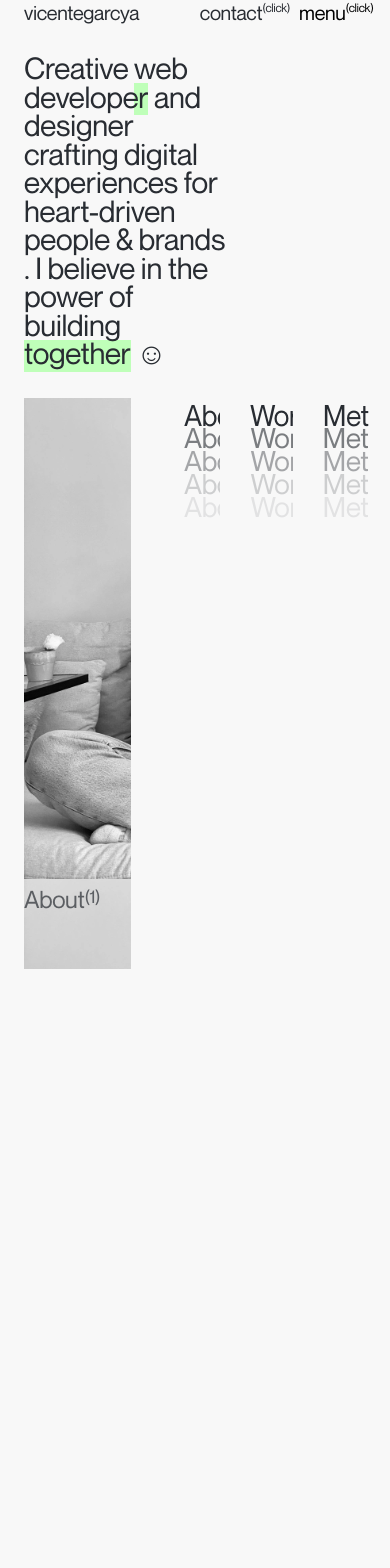
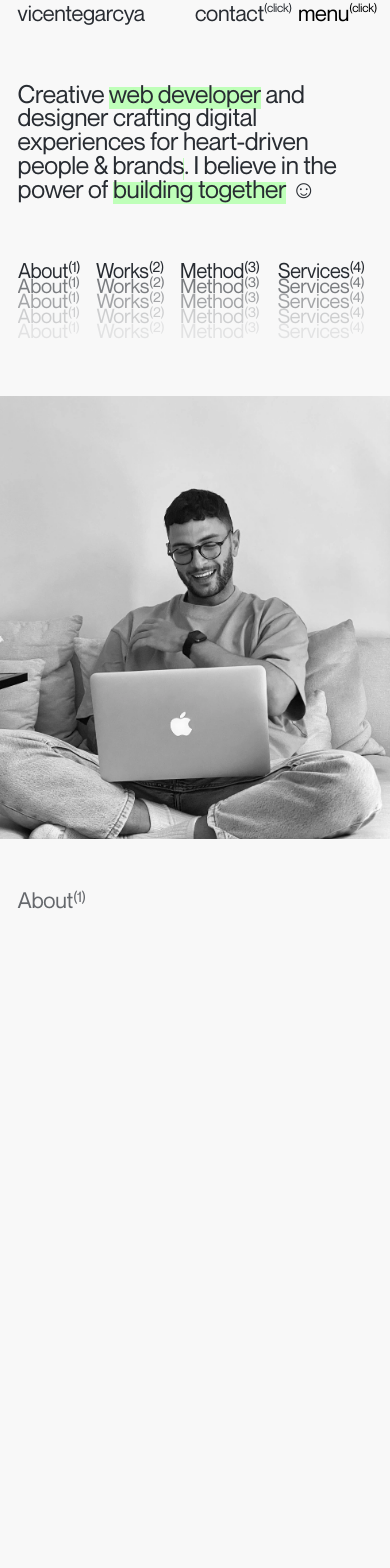
Before and after one commit to vicentegarcya/vicentegarcya-web, a React (Create React App) app: page / in a window 390 px wide. Shown: the top 1568 px of the page. Built offline with nearby package versions, Linux system fonts and the light colour scheme; grey boxes are pictures that could not be loaded.

Commit message:
finish welcome and about mobile sections

```diff
--- a/src/Home.css
+++ b/src/Home.css
@@ -874,8 +874,182 @@
   height: 75vh;
 }
 
+/* RESPONSIVE MOBILE */
+
 @media only screen and (max-width: 768px) {
   .Home > section {
-    padding: 1.5rem;
+    padding: 1.1rem;
   }
+
+  /* WELCOME SECTION */
+
+  .welcome {
+    height: 100dvh;
+  }
+
+  .welcome_content {
+    width: 100%;
+  }
+
+  .welcome_content_left {
+    padding-top: 65px;
+    width: 100%;
+  }
+
+  .welcome_content_left p {
+    font-size: 25px;
+  }
+
+  .welcome_content_left p > span:after {
+    height: 22px;
+  }
+
+  .welcome_content_right {
+    display: flex;
+    flex-direction: column-reverse;
+    margin-top: 20px;
+  }
+
+  .welcome_image {
+    background-size: 110%;
+    background-position-y: -90px;
+    background-position-x: -9.5VW;
+    width: 110%;
+    height: 52.5dvh;
+    margin-top: 15%;
+    margin-left: -5%;
+  }
+
+  .welcome_content_right_links {
+    width: 100%;
+    margin-top: 7.5%;
+  }
+
+  .welcome_content_right_links > div:not(.welcome_image) {
+    width: 80%;
+    display: flex;
+    flex-direction: column;
+    align-items: flex-start;
+    justify-content: flex-start;
+    position: relative;
+    overflow: hidden;
+    margin-right: 3px;
+  }
+
+  .welcome_content_right_links > div:nth-child(2) {
+    width: 85%;
+  }
+
+  .welcome_content_right_links > div:nth-child(3) {
+    width: 100%;
+  }
+
+  .welcome_content_right_links > div:nth-child(4) {
+    width: 100%;
+    margin-right: 0;
+  }
+
+  .welcome_content_right_links > div:hover {
+    cursor: pointer;
+  }
+
+  .welcome_content_right_links > div > p {
+    font-size: 20px;
+    text-align: end;
+    animation: revealLinks 3s cubic-bezier(0.77, 0, 0.175, 1) 0.5s;
+    height: fit-content;
+  }
+
+  .welcome_content_right_links > div > p > span {
+    font-size: 14px;
+    position: absolute;
+  }
+
+  /* ABOUT SECTION */
+  .about {
+    height: fit-content;
+  }
+
+  .about_main {
+    flex-direction: column;
+  }
+
+  .about_text {
+    width: 100%;
+    font-size: 25px;
+  }
+
+  .about_bubbles {
+    width: 100%;
+    aspect-ratio: unset;
+    height: 50vh;
+    margin-top: 12%;
+    grid-template-columns: repeat(10, 1fr);
+    grid-template-rows: repeat(10, 1fr);
+  }
+
+  .about_bubbles > a:nth-child(1) {
+    grid-column: 1 / 7;
+    grid-row: 1 / 4;
+    background: url("./images/bitacora.webp");
+    background-size: cover;
+    background-position: center;
+  }
+
+  .about_bubbles > a:nth-child(2) {
+    grid-column: 7 / 11;
+    grid-row: 1 / 5;
+    background: url("./images/savee.webp");
+    background-size: cover;
+    color: var(--main-white);
+    align-items: flex-end;
+    justify-content: flex-end;
+  }
+
+  .about_bubbles > a:nth-child(3) {
+    grid-column: 7 / 11;
+    grid-row: 5 / 11;
+    background: url("./images/despertarcreativo.webp");
+    background-size: 95%;
+    background-position: center;
+    background-position-y: 20px;
+    background-repeat: no-repeat;
+    background-color: #fff;
+  }
+
+  .about_bubbles > a:nth-child(4) {
+    grid-column: 1 / 7;
+    grid-row: 4 / 6;
+  }
+
+  .about_bubbles > a:nth-child(4) > iframe {
+    height: 95%;
+  }
+
+  .about_bubbles > a:nth-child(5) {
+    grid-column: 1 / 7;
+    grid-row: 6 / 8;
+    background: url("./images/soul-lo-nuevo-de-pixar.webp");
+    background-size: cover;
+    background-position-y: -270px;
+  }
+  .about_bubbles > a:nth-child(6) {
+    grid-column: 1 / 4;
+    grid-row: 8 / 11;
+    background: url("./images/forest.webp");
+    background-size: cover;
+    color: var(--main-white);
+    align-items: flex-end;
+    justify-content: flex-start;
+  }
+  .about_bubbles > a:nth-child(7) {
+    grid-column: 4 / 7;
+    grid-row: 8 / 11;
+    background: url("./images/cafe.webp");
+    background-size: cover;
+    background-position: center;
+    align-items: flex-start;
+    justify-content: flex-end;
+  }
+
 }
--- a/src/Home.js
+++ b/src/Home.js
@@ -711,7 +711,7 @@ function Home({ isLoading }) {
                 className={service === "copy" ? "selected" : undefined}
                 onClick={() => setService("copy")}
               >
-                COPYWRITTING
+                COPYWRITING
               </span>
             </p>
           </div>
@@ -802,13 +802,13 @@ function Home({ isLoading }) {
             {service === "service" && (
               <div className="service_packages">
                 <p>
-                  <i>prices starting at 3000€</i>
+                  <i>prices starting at 400€</i>
                 </p>
                 <div></div>
-                <p>Loren Ipsum haha</p>
-                <p>Loren Ipsum</p>
-                <p>Loren Ipsum he</p>
-                <p>Loren Ipsum dfsdfsd</p>
+                <p>Service Strategy</p>
+                <p>User Experience Design</p>
+                <p>Service and Product Design</p>
+                <p>Project Management</p>
               </div>
             )}
             {service === "copy" && (
--- a/src/components/Header/Header.css
+++ b/src/components/Header/Header.css
@@ -152,19 +152,20 @@
 
 @media only screen and (max-width: 768px) {
   .Header {
-    font-size: 20px;
+    font-size: 22px;
   }
 
   .header_folded {
-    padding: 0 1.5rem 0 1.5rem;
+    padding: 0 1.1rem 0 1.1rem;
+    height: 50px;
   }
 
   .header_folded > div:nth-child(2) > a {
-    margin-right: 18%;
+    margin-right: 16%;
   }
 
   .header_folded > div:nth-child(2) > div {
-    margin-right: 10%;
+    margin-right: 11%;
   }
 
   .header_folded > div:nth-child(2) > a > span,
@@ -178,17 +179,19 @@
 
   /* HEADER UNFOLDED */
   .unfolded_links {
-    font-size: 100px;
+    font-size: 97.5px;
     font-family: "Neue-Montreal-Regular";
     line-height: 0.8;
-    bottom: 1rem;
+    bottom: 2rem;
     left: 1rem;
     height: fit-content;
   }
 
+  .header_unfolded {
+    height: 100dvh;
+  }
+
   .header_unfolded > div:nth-child(1) {
-    background: url("../../images/x.png");
-    background-size: cover;
     width: 45px;
     height: 45px;
     position: absolute;
--- a/src/components/SectionTitle/SectionTitle.css
+++ b/src/components/SectionTitle/SectionTitle.css
@@ -9,3 +9,16 @@
     position: absolute;
     font-size: 18px;
 }
+
+/* RESPONSIVE MOBILE */
+
+@media only screen and (max-width: 768px) {
+    .SectionTitle {
+        font-size: 22px;
+        margin-top: 3dvh;
+    }
+
+    .SectionTitle span {
+        font-size: 15px;
+    }
+}
```
